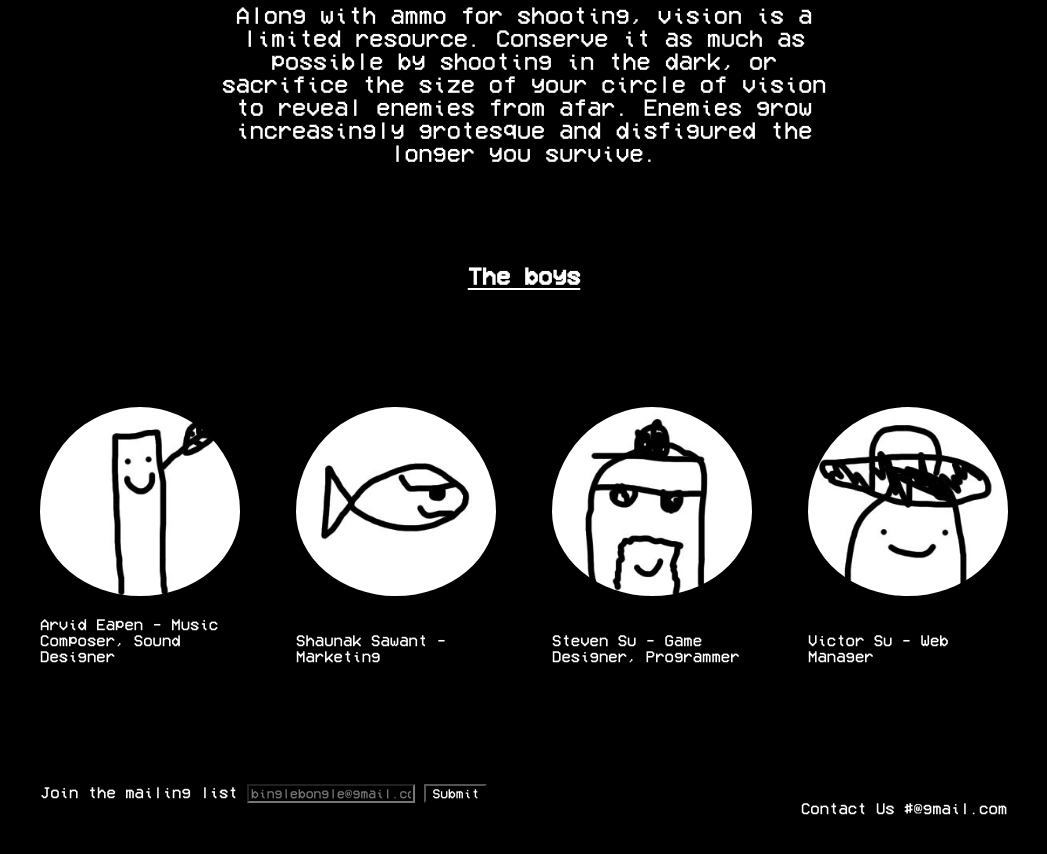
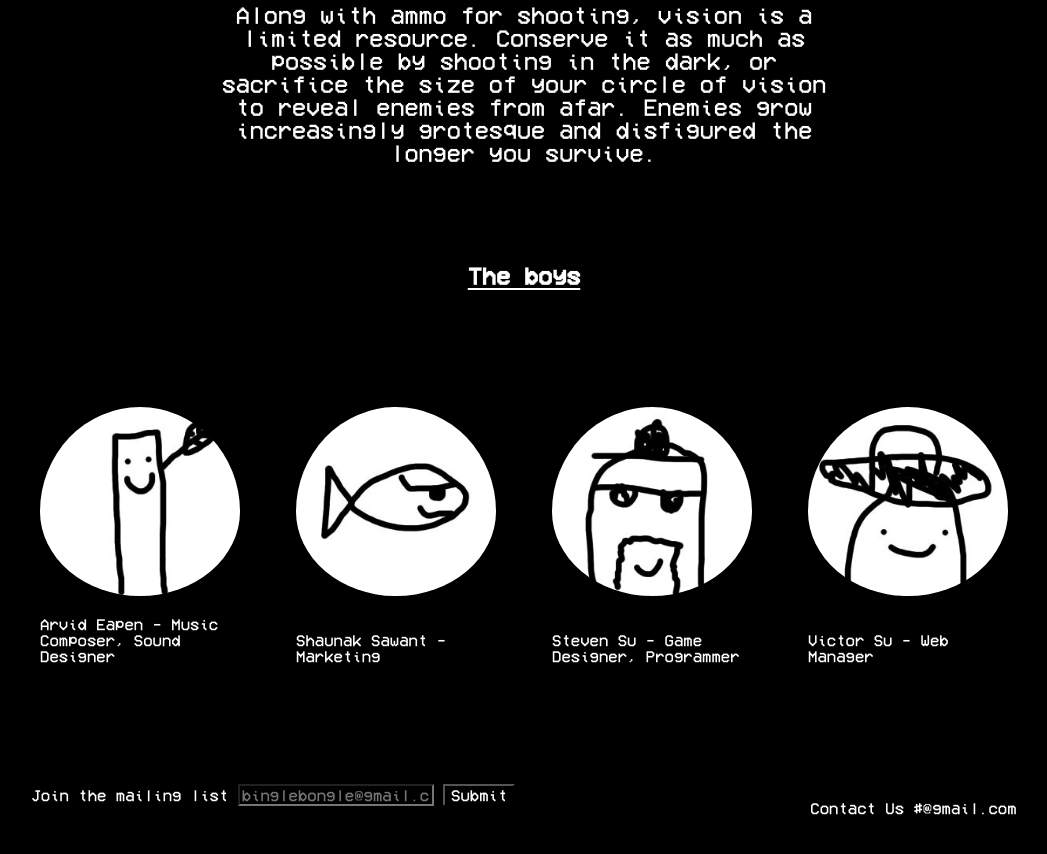
Before and after one commit to Victor-Su848/Coldbrew, a plain HTML site: page index.html in a window 1280 px wide. Shown: the part 2202-3056 px from the top of the page, without its empty margins (116-1163 px from the left). Drawn offline with Linux system fonts and the light colour scheme.

Commit message:
added reset for form controls

```diff
--- a/styles.css
+++ b/styles.css
@@ -249,6 +249,11 @@ footer {
     justify-content: space-around;
     padding-bottom: 100px;
 }
+/*styling to make forms look consistent with rest of page*/
+button, input, select, textarea {
+    font-family: inherit;
+    font-size: 100%;
+  }
 
 #toggle-theme {
     position: fixed;
@@ -263,5 +268,4 @@ footer {
     right: 5vh;
     bottom: 5vh;
     z-index: 1;
-
 }
```
